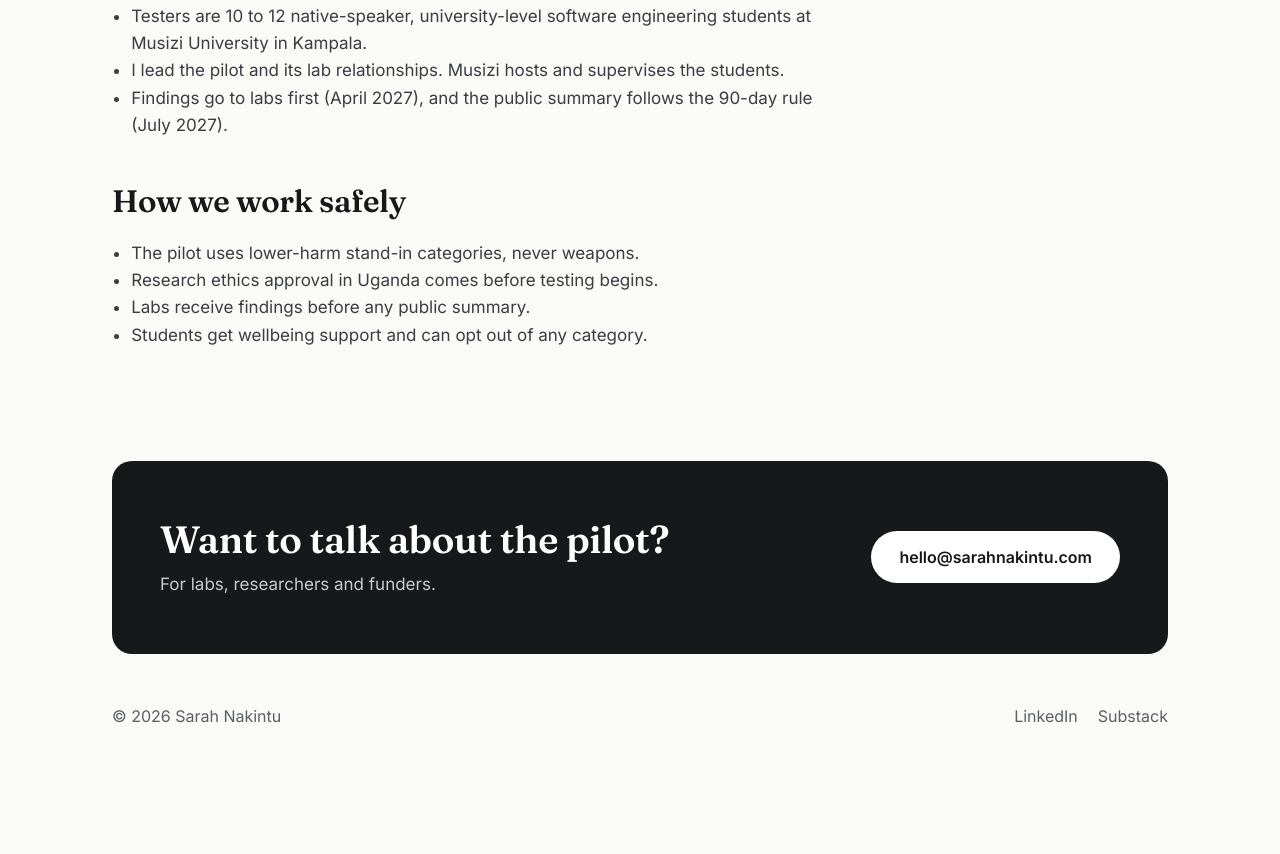
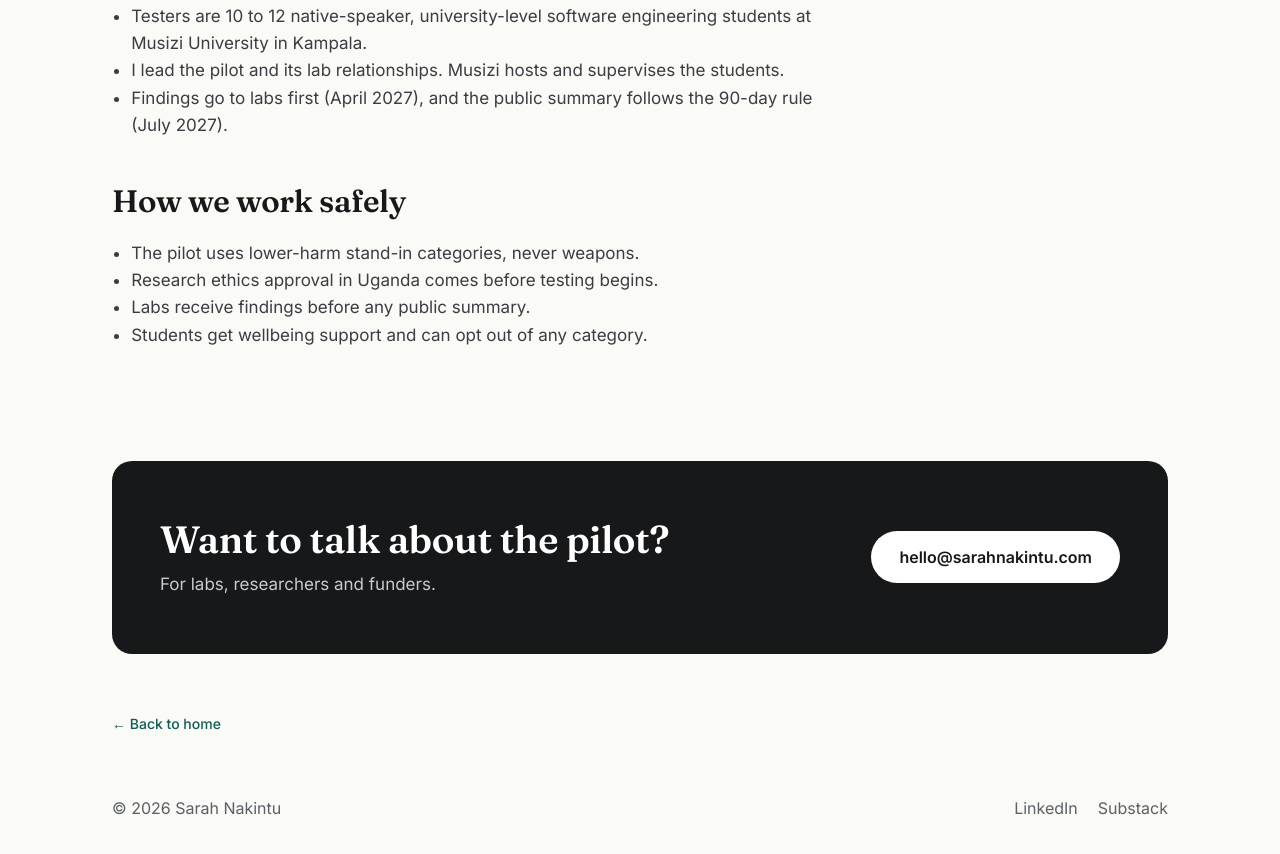
Before and after one commit to sarahnak/Sarah.nakintu-gmail.com, a plain HTML site: page musizi/index.html in a window 1280 px wide. Shown: the part 688-1542 px from the top of the page. Before the commit the page ends 1474 px from the top, so only its background shows below. Drawn offline with Linux system fonts and the light colour scheme.

Commit message:
Add a back-to-home link above the subpage footer (#7)
Add a left-aligned Back to home link above the footer on /musizi/.

```diff
--- a/musizi/index.html
+++ b/musizi/index.html
@@ -71,6 +71,8 @@
       <a class="btn-invert" href="mailto:hello@sarahnakintu.com">hello@sarahnakintu.com</a>
     </section>
 
+    <a class="home-back home-back-end" href="/">← Back to home</a>
+
     <footer class="site-footer">
       <span>© 2026 Sarah Nakintu</span>
       <span class="footer-links">
--- a/styles.css
+++ b/styles.css
@@ -93,6 +93,7 @@ button:focus-visible {
   text-decoration: none;
 }
 .home-back:hover { color: var(--accent-hover); }
+.home-back-end { margin: 48px 0 0; }
 
 .nav {
   display: flex;
```
